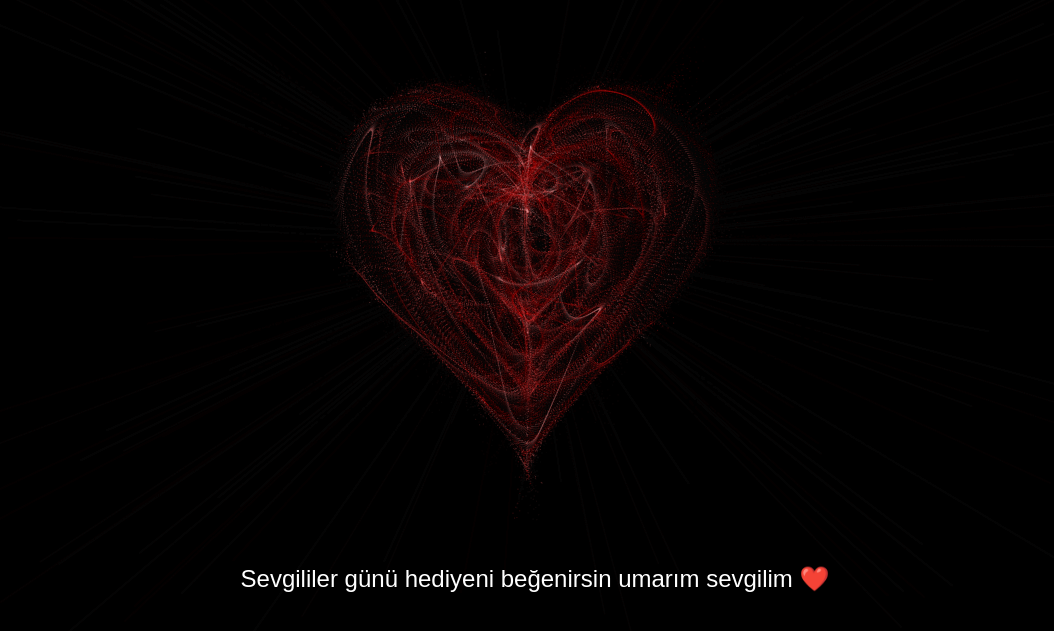
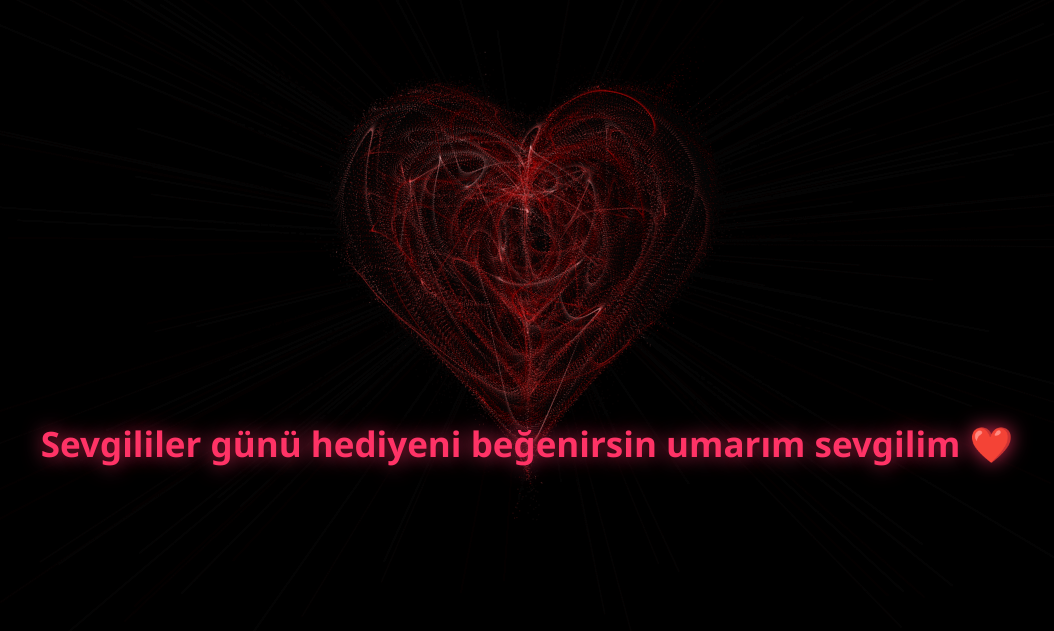
Before and after one commit to Yusuf1905galatasaray/sevg-l-ler-g-n-hediyesi, a plain HTML site: page index.html in a window 1280 px wide. Shown: the part 157-788 px from the top of the page, without its empty margins (113-1167 px from the left). Drawn offline with Linux system fonts and the light colour scheme.

Commit message:
Update div style for Valentine's Day message

```diff
--- a/index.html
+++ b/index.html
@@ -16,10 +16,9 @@
     </style>
   </head>
   <body>
- <div style="position: absolute; bottom: 50px; width: 100%; text-align: center; color: white; font-family: Arial; font-size: 24px; z-index: 999;">
+ <div style="position: absolute; top: 75%; left: 50%; transform: translate(-50%, -50%); width: 90%; text-align: center; color: #ff3366; font-family: 'Segoe UI', Tahoma, Geneva, Verdana, sans-serif; font-size: 35px; font-weight: bold; text-shadow: 0 0 20px rgba(255, 51, 102, 0.8), 2px 2px 5px rgba(0, 0, 0, 0.5); z-index: 9999; line-height: 1.4;">
     Sevgililer günü hediyeni beğenirsin umarım sevgilim ❤️
 </div>
-
 
         <canvas id="heart"></canvas>
 
```
